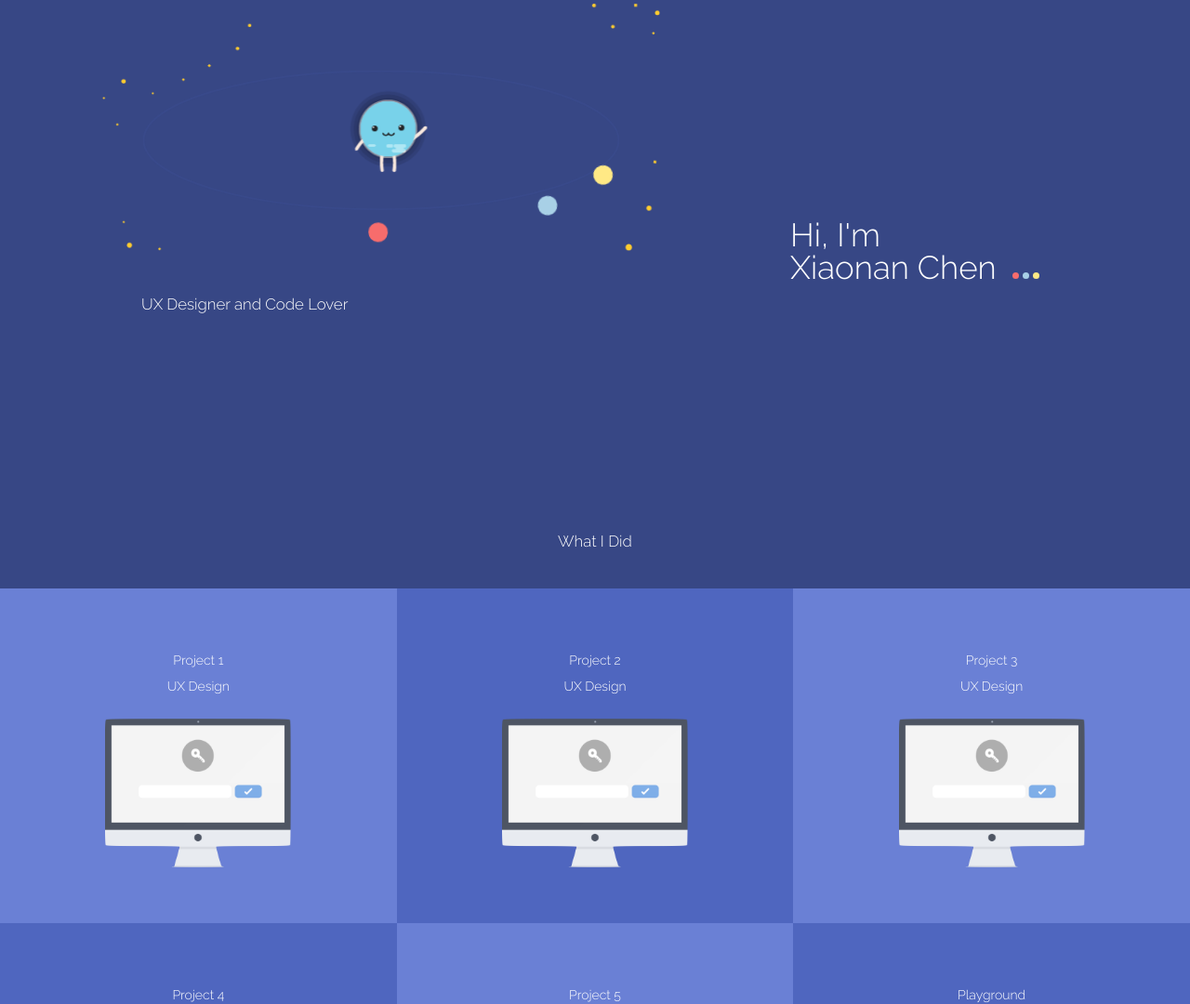
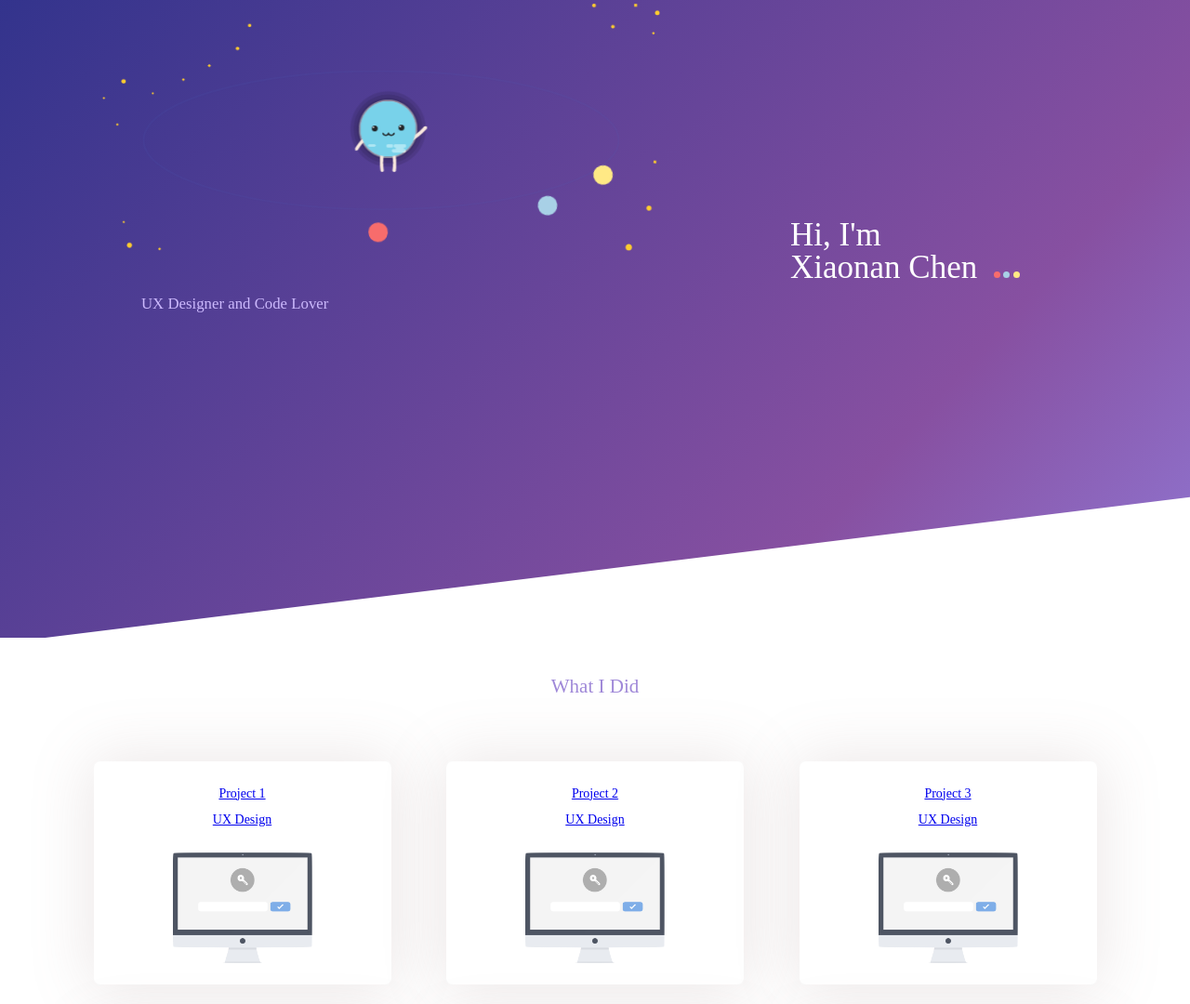
Before and after one commit to joychenxn/joychenxn.github.io, a plain HTML site: page index.html in a window 1280 px wide. Shown: the part 188-1268 px from the top of the page at 93% size. Drawn offline with Linux system fonts and the light colour scheme; a web font is replaced by a local one.

Commit message:
update home page style

```diff
--- a/css/style.css
+++ b/css/style.css
@@ -1,31 +1,53 @@
 @import 'reset.css';
+/*Fonts used: Open Sans + Raleway*/
 @font-face {
     font-family: Open Sans;
     src: url(../fonts/Open_Sans/OpenSans-Regular.ttf);
 }
 @font-face {
+    font-family: Open Sans_Light;
+    src: url(../fonts/Open_Sans/OpenSans-Light.ttf);
+}
+@font-face {
+    font-family: Open Sans_Bold;
+    src: url(../fonts/Open_Sans/OpenSans-Bold.ttf);
+}
+@font-face {
     font-family: Raleway;
     src: url(../fonts/Raleway/Raleway-Regular.ttf);
 }
+@font-face {
+    font-family: Raleway_Thin;
+    src: url(../fonts/Raleway/Raleway-Thin.ttf);
+}
+@font-face {
+    font-family: Raleway_Light;
+    src: url(../fonts/Raleway/Raleway-Light.ttf);
+}
+@font-face {
+    font-family: Raleway_Bold;
+    src: url(../fonts/Raleway/Raleway-Bold.ttf);
+}
+
+@font-face{
+    font-family: Raleway_Black;
+    src: url(../fonts/Raleway/Raleway-Black.ttf);
+}
 
 html{
-/*    font-family: 'Raleway', 'Julius Sans One', sans-serif;*/
-/*    font-family: Open Sans;*/
-    font-family: Raleway;
+    font-family: Raleway_Light;
     font-size: 14px;
     color: #ffffff;
     font-weight: 300;
 }
-
-
 
 .clear{
     clear:both;
 }
 
 header{
-    background-color: #374785;
     height: 90vh;
+
 }
 
 nav{
@@ -56,7 +78,11 @@ nav ul li a{
 }
 
 nav.shrink{
-    background-color: #4f66bf;
+/*    background-color: #29308a;*/
+    background: -moz-linear-gradient(-45deg, #29308a 0%, #8750a1 81%, #8e6dc6 100%, #9f88d8 100%, #a72ad8 100%, #ba91c9 100%); /* FF3.6-15 */
+    background: -webkit-linear-gradient(-45deg, #29308a 0%,#8750a1 81%,#8e6dc6 100%,#9f88d8 100%,#a72ad8 100%,#ba91c9 100%); /* Chrome10-25,Safari5.1-6 */
+    background: linear-gradient(135deg, #29308a 0%,#8750a1 81%,#8e6dc6 100%,#9f88d8 100%,#a72ad8 100%,#ba91c9 100%); /* W3C, IE10+, FF16+, Chrome26+, Opera12+, Safari7+ */
+    box-shadow: 0 0 66px 4px rgba(152,123,123,0.18);
     opacity: 0.9;
     height: 12vh;
     width: 100%;
@@ -66,6 +92,24 @@ nav.shrink{
     transition: all 1s;
     transition-duration: 1s;
     transition-timing-function: ease;
+}
+
+div.landing span{
+    content: " ";
+    display: block;
+    width: 100%;
+    height: 110%;
+    position: absolute;
+    top: 0;
+    left: 0;
+    background: #29308a; /* Old browsers */
+    background: -moz-linear-gradient(-45deg, #29308a 0%, #8750a1 81%, #8e6dc6 100%, #9f88d8 100%, #a72ad8 100%, #ba91c9 100%); /* FF3.6-15 */
+    background: -webkit-linear-gradient(-45deg, #29308a 0%,#8750a1 81%,#8e6dc6 100%,#9f88d8 100%,#a72ad8 100%,#ba91c9 100%); /* Chrome10-25,Safari5.1-6 */
+    background: linear-gradient(135deg, #29308a 0%,#8750a1 81%,#8e6dc6 100%,#9f88d8 100%,#a72ad8 100%,#ba91c9 100%); /* W3C, IE10+, FF16+, Chrome26+, Opera12+, Safari7+ */
+    transform: skewY(-7deg);
+    -webkit-transform-origin: 0;
+    transform-origin: 0;
+    z-index: -1;
 }
 
 /*style three small balls rotating planets*/
@@ -166,6 +210,7 @@ header div.landing h1{
     animation-name: h1;
     animation-duration: 2400ms;
     animation-timing-function: ease;
+    color:#FFF;
 }
 
 @keyframes h2{
@@ -181,45 +226,53 @@ header div.landing h2{
     animation-name: h2;
     animation-duration: 2400ms;
     animation-timing-function: ease;
+    color:#CCB9FD;
+
 }
 
 section.projects h2{
-    background-color: #374785;
     text-align: center;
     padding: 3rem;
-    font-size: 1.2rem;
+    font-size: 1.5rem;
+    color:#9f88d8;
+    font-family: Raleway_Bold;
+    z-index: 1;
+    margin-top: 12%;
 }
 
 section.projects{
-    background-color: #f4f4f4;
+    background-color: #fff;
     width: 100%;
     height: 100vh;
     margin: 0 auto;
     text-align: center;
 }
 
-div.project-row1{
+div.project-row{
     width: 100%;
-    background-color: #f4f4f4;
+    background-color: #fff;
     text-align: center;
 }
 
 figure.project{
-    width: 33.3333%;
-    height: 45vh;
-    float: left;
+    width: 25%;
+    height: 30vh;
+    margin: 2rem;
     display: inline-block;
-    color: #ffffff;
+    color: #2c2c2c;
+    background: #fff;
+    box-shadow: 0 0 66px 4px rgba(152,123,123,0.18);
+    border-radius: 0.5rem;
 }
 
 figure.project img{
-    width: 200px;
+    width: 150px;
     height: auto;
     margin-top: 2rem;
 }
 
 figure.project h3{
-    margin: 5rem 2rem 1rem 2rem;
+    margin: 2rem 2rem 1rem 2rem;
 }
 
 figure div{
@@ -231,29 +284,38 @@ figure:hover div{
     transition: 300ms linear all;
 }
 
-figure#project1,
-figure#project3,
-figure#project5{
-    background-color: #6A80D5;
-}
-
-figure#project2,
-figure#project4,
-figure#project6{
-    background-color: #4f66bf;
-}
-
 section#skills{
-    background-color: #f4f4f4;
     height: 65vh;
     color:#374785;
-    padding: 3rem;
+/*
+    margin-left: auto;
+    margin-right: auto;
+    box-sizing: border-box;
+    content: " ";
+    display: block;
+    position: relative;
+*/
+/*    background: linear-gradient(to bottom, #e1bbdf 0%, #688ee6 100%);*/
+/*
+    left: 50%;
+    width: 190vw;
+    height: 100vw;
+    border-radius: 100%;
+*/
+/*
+    transform: translateX(-50%);
+    transform: skewY(-7deg);
+    -webkit-transform-origin: 0;
+    transform-origin: 0;
+*/
 }
 
 section#skills h2{
-    font-size: 1.2rem;
+    font-size: 1.5rem;
     text-align: center;
     margin-bottom: 1rem;
+/*    color:#8750a1;*/
+    font-family: Raleway_Bold;
 }
 
 section#skills h3{
@@ -382,10 +444,11 @@ div.skill div ul li{
 }
 
 footer{
+    bottom: 0px;
     color: #797878;
     background-color: #b0b0b0;
     padding: 7rem 5rem 1rem 5rem;
-    background-image: url(../../img/ground.png);
+    background-image: url(../img/ground.png);
     background-repeat: no-repeat;
     background-position: center;
 }
--- a/index.html
+++ b/index.html
@@ -6,8 +6,6 @@
         <meta name="keywords" content="">
         <meta name="description" content="">
         <link rel="stylesheet" type="text/css" href="css/style.css">
-        <link href="https://fonts.googleapis.com/css?family=Julius+Sans+One" rel="stylesheet">
-        <link href="https://fonts.googleapis.com/css?family=Raleway:300,400,500,600,700" rel="stylesheet">
     </head>
     <body>
         <div class="main">
@@ -20,6 +18,7 @@
                         </ul>
                      </nav>
                     <div class="landing">
+                      <span></span>
                        <svg version="1.1" id="Layer_1"
                            xmlns="http://www.w3.org/2000/svg" xmlns:xlink="http://www.w3.org/1999/xlink" x="0px" y="0px"
 	                       viewBox="0 0 575.7 168.1" enable-background="new 0 0 575.7 168.1" xml:space="preserve">
@@ -41,9 +40,9 @@
             <div>
                 <section class="projects"><a name="projects"></a>
                    <h2>What I Did</h2>
-                   <div class="project-row1">
+                   <div class="project-row">
+                        <figure class="project" id="project1">
                          <a href="project1.html">
-                    <figure class="project" id="project1">
                           <div>
                                <figcaption>
                                    <h3>Project 1</h3>
@@ -51,10 +50,10 @@
                                </figcaption>
                                <img src="img/project.png">
                            </div>
+                           </a>
                        </figure>
-                   </a>
+                       <figure class="project" id="project2">
                           <a href="project2.html">
-                    <figure class="project" id="project2">
                            <div>
                                <figcaption>
                                    <h3>Project 2</h3>
@@ -62,10 +61,10 @@
                                </figcaption>
                                <img src="img/project.png">
                            </div>
+                         </a>
                        </figure>
-                   </a>
+                       <figure class="project" id="project3">
                           <a href="project3.html">
-                   <figure class="project" id="project3">
                            <div>
                                <figcaption>
                                    <h3>Project 3</h3>
@@ -73,8 +72,10 @@
                                </figcaption>
                                <img src="img/project.png">
                            </div>
+                         </a>
                        </figure>
-                   </a>
+                    </div>
+                    <div class="project-row">
                        <figure class="project" id="project4">
                            <div>
                                <figcaption>
@@ -84,8 +85,6 @@
                                <img src="img/project.png">
                            </div>
                        </figure>
-                    </div>
-                    <div class="project-row2">
                        <figure class="project" id="project5">
                            <div>
                                <figcaption>
```
Also changed, not shown: about.html (+0 -2 lines), playground.html (+0 -2 lines), project1.html (+0 -2 lines), project2.html (+0 -2 lines), project3.html (+0 -2 lines). Lines whose indentation alone changed are shown as unchanged.
